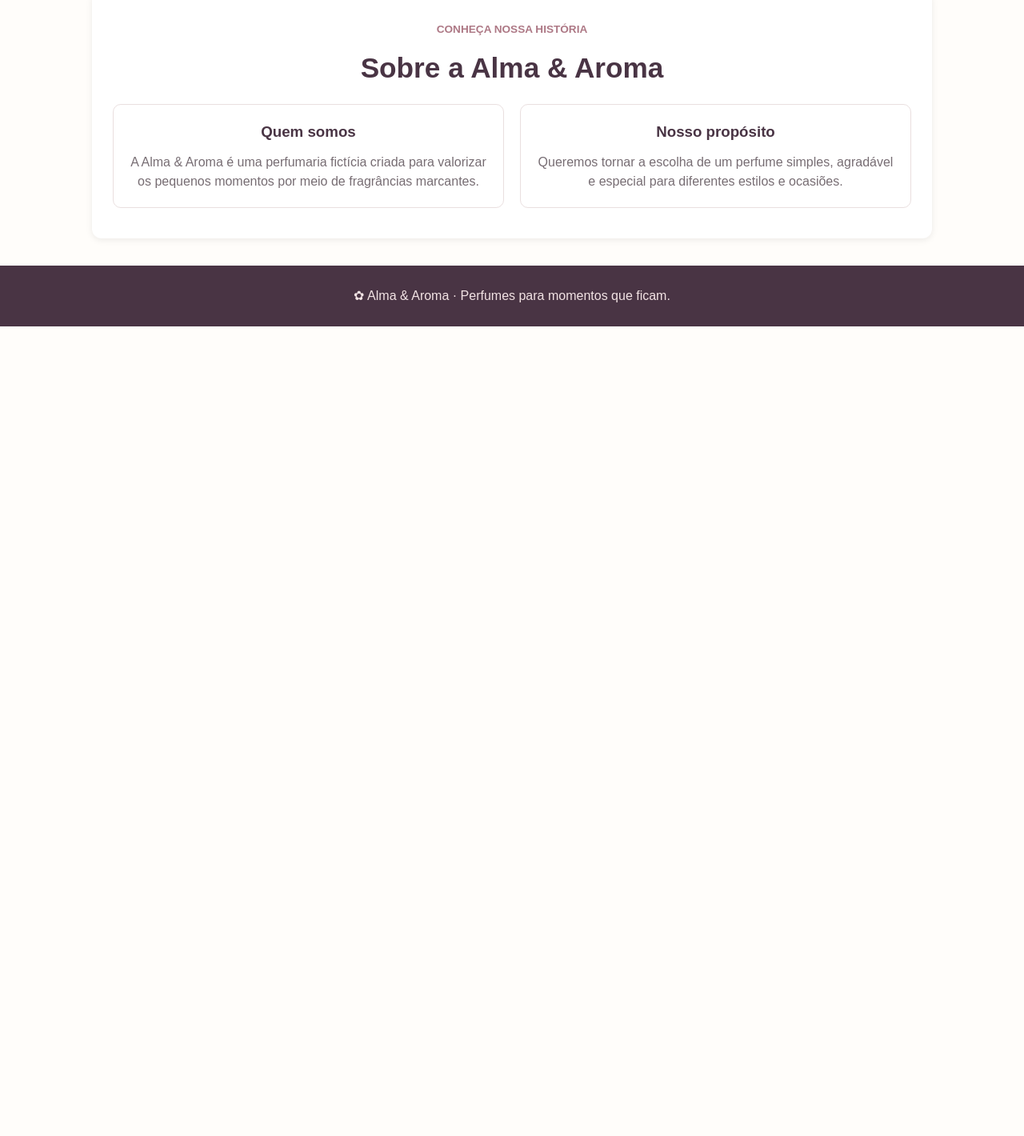
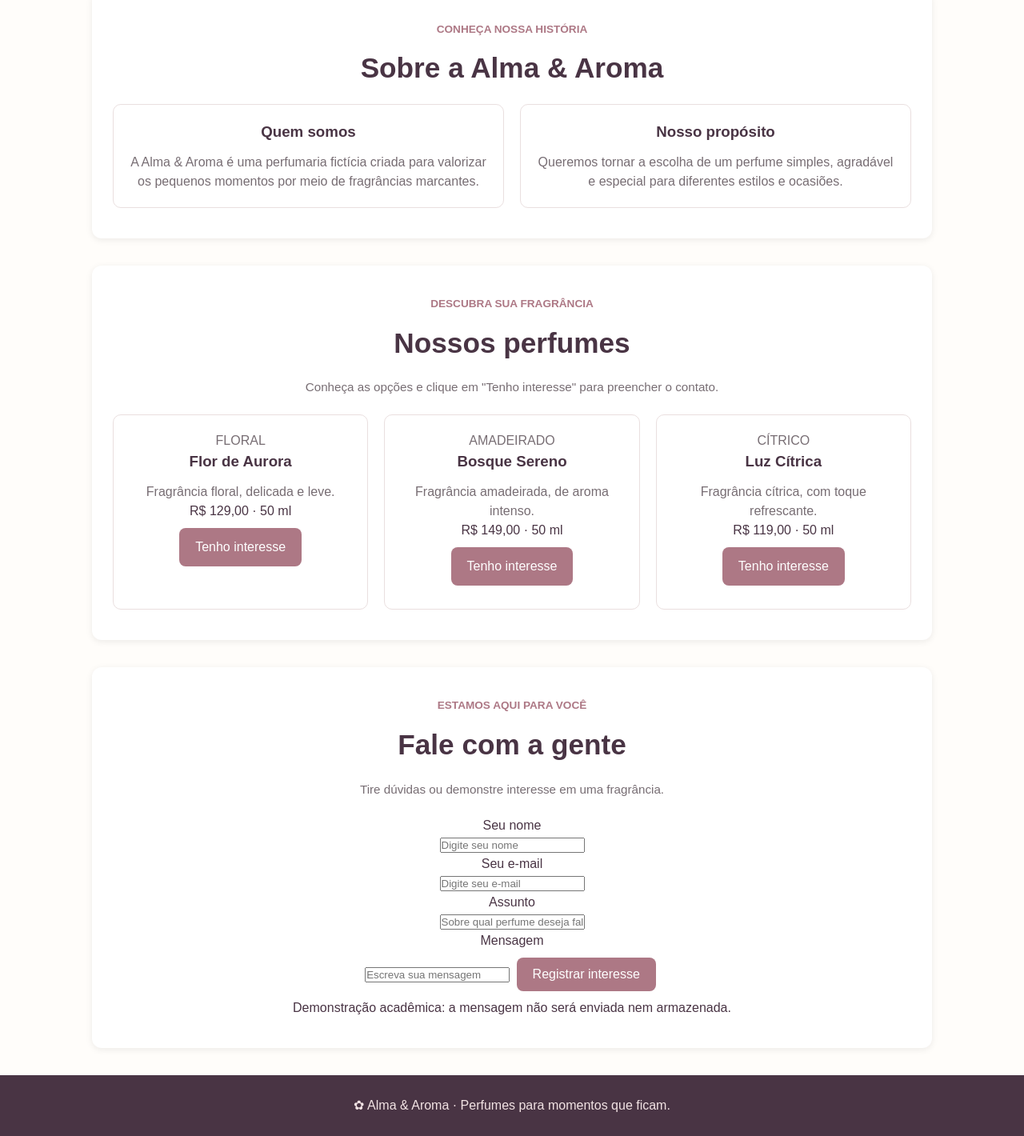
Before and after one commit to renatodsp/AV3-Dev.Web, a plain HTML site: page index.html in a window 1280 px wide. Shown: the part 647-2067 px from the top of the page at 80% size. Before the commit the page ends 1055 px from the top, so only its background shows below. Drawn offline with Linux system fonts and the light colour scheme.

Commit message:
Adicionar vitrine de perfumes e contatos

```diff
--- a/index.html
+++ b/index.html
@@ -41,6 +41,56 @@
             </div>
         </section>
 
+        <section id="produtos" class="secao secao-produtos">
+            <p class="sobretitulo">DESCUBRA SUA FRAGRÂNCIA</p>
+            <h2>Nossos perfumes</h2>
+            <p class="dica">Conheça as opções e clique em "Tenho interesse" para preencher o contato.</p>
+            <div class="grade">
+                <div class="card">
+                    <div class="foto-produto foto-floral"></div>
+                    <p class="tipo">FLORAL</p>
+                    <h3>Flor de Aurora</h3>
+                    <p>Fragrância floral, delicada e leve.</p>
+                    <span class="preco">R$ 129,00 · 50 ml</span>
+                    <a class="btn interesse" href="#contato">Tenho interesse</a>
+                </div>
+                <div class="card">
+                    <div class="foto-produto foto-bosque"></div>
+                    <p class="tipo">AMADEIRADO</p>
+                    <h3>Bosque Sereno</h3>
+                    <p>Fragrância amadeirada, de aroma intenso.</p>
+                    <span class="preco">R$ 149,00 · 50 ml</span>
+                    <a class="btn interesse" href="#contato">Tenho interesse</a>
+                </div>
+                <div class="card">
+                    <div class="foto-produto foto-citrica"></div>
+                    <p class="tipo">CÍTRICO</p>
+                    <h3>Luz Cítrica</h3>
+                    <p>Fragrância cítrica, com toque refrescante.</p>
+                    <span class="preco">R$ 119,00 · 50 ml</span>
+                    <a class="btn interesse" href="#contato">Tenho interesse</a>
+                </div>
+            </div>
+        </section>
+
+        <section id="contato" class="secao">
+            <p class="sobretitulo">ESTAMOS AQUI PARA VOCÊ</p>
+            <h2>Fale com a gente</h2>
+            <p class="dica">Tire dúvidas ou demonstre interesse em uma fragrância.</p>
+            <div class="form">
+                <p>Seu nome</p>
+                <input type="text" id="nome" placeholder="Digite seu nome">
+                <p>Seu e-mail</p>
+                <input type="text" id="email" placeholder="Digite seu e-mail">
+                <p>Assunto</p>
+                <input type="text" id="assunto" placeholder="Sobre qual perfume deseja falar?">
+                <p>Mensagem</p>
+                <input type="text" id="mensagem" placeholder="Escreva sua mensagem">
+                <button id="btn-contato" class="btn">Registrar interesse</button>
+                <div id="resultado-contato">Demonstração acadêmica: a mensagem não será enviada nem armazenada.</div>
+            </div>
+        </section>
+
     </main>
 
     <footer class="rodape">
```
